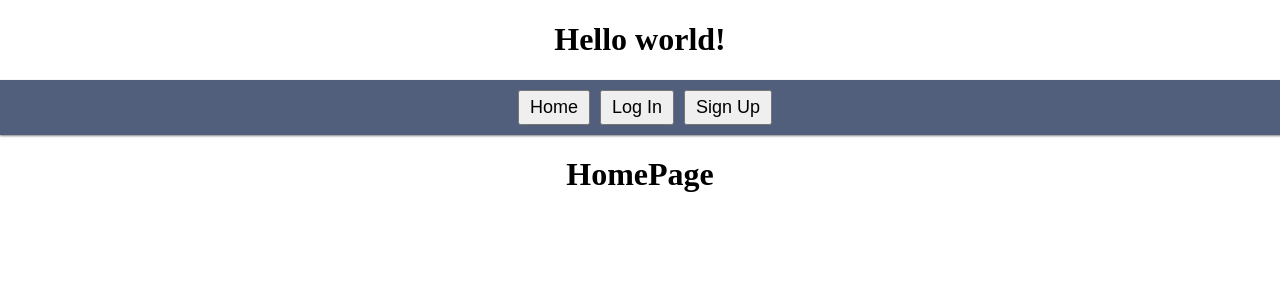
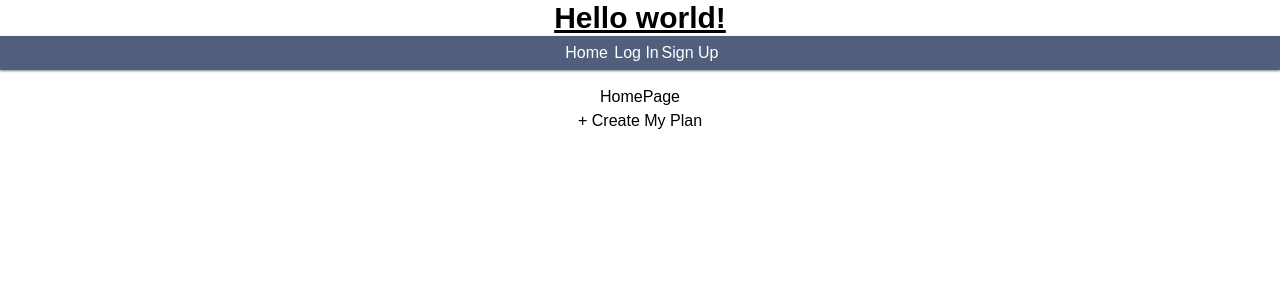
Before and after one commit to philtrachtenberg3/Reject-Me-client, a React (Create React App) app: page / in a window 1280 px wide. Shown: the top 300 px of the page. Built offline with nearby package versions, Linux system fonts and the light colour scheme.

Commit message:
restructured stuff for day 2. ugh. still need to get delete and update to work. create my plan now redirects to the plan itself, which is good

```diff
--- a/src/App.js
+++ b/src/App.js
@@ -6,6 +6,7 @@ import HomePage from './pages/HomePage/HomePage';
 import SignupPage from './pages/SignupPage/SignupPage';
 import LoginPage from './pages/LoginPage/LoginPage';
 import MyPlans from './pages/MyPlans/MyPlans';
+import CreateMyPlan from './pages/CreateMyPlan/CreateMyPlan';
 import MyPlanDetails from './pages/MyPlanDetails/MyPlanDetails';
 import MyChallengeDetails from './pages/MyChallengeDetails/MyChallengeDetails';
 import Anon from './components/Anon/Anon';
@@ -34,6 +35,7 @@ function App() {
 
       <Route path="/" element={<HomePage />}/>
       <Route path="/plan/my-plans/" element={<MyPlans />}/>
+      <Route path="/plan/create-my-plan/" element={<CreateMyPlan />}/>
       <Route path="/plan/my-plans/:planId" element={<MyPlanDetails />}/>
       <Route path="/plan/my-plans/:planId/:challengeId" element={<MyChallengeDetails />}/>
 
--- /dev/null
+++ b/src/pages/CreateMyPlan/CreateMyPlan.jsx
@@ -0,0 +1,15 @@
+import axios from 'axios';
+import {useState, useEffect} from 'react';
+import {useParams, Link} from 'react-router-dom';
+
+function CreateMyPlan() {
+  return (
+    <div>
+
+
+
+    </div>
+  )
+}
+
+export default CreateMyPlan
--- a/src/pages/HomePage/HomePage.jsx
+++ b/src/pages/HomePage/HomePage.jsx
@@ -1,8 +1,37 @@
-import React from 'react'
+import axios from 'axios';
+import {useState, useEffect} from 'react';
+import {useParams, Link, useNavigate} from 'react-router-dom';
 
 function HomePage() {
+
+
+  const navigate = useNavigate();
+
+
+  const handleSubmit = (e) => {
+    e.preventDefault()
+
+    const storedToken = localStorage.getItem('authToken')
+    axios
+    .post(`${process.env.REACT_APP_API_URL}/plan/create-my-plan`, {
+      headers: {
+          Authorization: `Bearer ${storedToken}`
+      }
+  })
+  .then((response) => {
+    navigate(`/plan/my-plans/${response.data._id}`)
+  })
+
+  }
+
   return (
-    <h1>HomePage</h1>
+    <>
+      <h1>HomePage</h1>
+      <Link to="/plan/create-my-plan">
+        <button onClick={handleSubmit}>+ Create My Plan</button>
+      </Link>
+    </>
+
   )
 }
 
--- a/src/pages/MyChallengeDetails/MyChallengeDetails.jsx
+++ b/src/pages/MyChallengeDetails/MyChallengeDetails.jsx
@@ -1,10 +1,12 @@
 import axios from 'axios';
 import {useState, useEffect} from 'react';
-import {useParams, Link} from 'react-router-dom';
+import {useParams, Link, useNavigate} from 'react-router-dom';
 
 function MyChallengeDetails() {
   const [challenge, setChallenge] = useState("")
   const {planId, challengeId} = useParams();
+
+  const navigate = useNavigate();
 
   const [title, setTitle] = useState("")
   const [date, setDate] = useState("")
@@ -38,6 +40,16 @@ useEffect(() => {
   getChallenge();
 }, [])
 
+const handleSubmit = (e) => {
+  e.preventDefault();
+
+  const body = {journalEntry};
+
+  axios.put(`${process.env.REACT_APP_API_URL}/plan/my-plans/${planId}/${challengeId}`, body)
+  .then(() => navigate(`/plan/my-plans/${planId}`))
+  .catch((err) => console.log(err))
+}
+
 
 
 
@@ -48,9 +60,9 @@ useEffect(() => {
     {challenge && (
       <>
         <h1>{challenge.title}</h1>
-        <h3>Day {challenge.day}</h3>
+        <h3>Day {challenge.day}, {challenge.date.slice(0,10)}</h3>
         <form>
-            <label htmlFor="title">Title</label>
+            {/* <label htmlFor="title">Title</label>
             <input type="text" name="title" id="title" value={title} onChange={handleTitle}/>
 
             <label htmlFor="date">Date</label>
@@ -60,12 +72,12 @@ useEffect(() => {
             <input type="checkbox" name="isCompleted" id="isCompleted" checked={isCompleted} onChange={handleIsCompleted}/>
 
             <label htmlFor="wasRejected">Were you rejected?</label>
-            <input type="checkbox" name="wasRejected" id="wasRejected" checked={wasRejected} onChange={handleWasRejected}/>
+            <input type="checkbox" name="wasRejected" id="wasRejected" checked={wasRejected} onChange={handleWasRejected}/> */}
 
             <label htmlFor="journalEntry">Share Your Experience!</label>
             <textarea name="journalEntry" id="" cols="30" rows="10" onChange={handleJournalEntry}>{journalEntry}</textarea>
 
-            <button type="submit">Save</button>
+            <button type="submit" onSubmit={handleSubmit}>Save</button>
 
         </form>
 
--- a/src/pages/MyPlanDetails/MyPlanDetails.jsx
+++ b/src/pages/MyPlanDetails/MyPlanDetails.jsx
@@ -30,15 +30,14 @@ function MyPlanDetails() {
                     {plan.challenges.map((challengeDetails) => {
                         return (
                             <div key={challengeDetails._id} className="p-6 max-w-sm bg-white rounded-lg border border-gray-200 shadow-md dark:bg-gray-800 dark:border-gray-700">
-                                <a href="#">
+                            <Link to={`/plan/my-plans/${plan._id}/${challengeDetails._id}`} class="inline-flex items-center py-2 px-3 text-sm font-medium text-center text-white bg-blue-700 rounded-lg hover:bg-blue-800 focus:ring-4 focus:outline-none focus:ring-blue-300 dark:bg-blue-600 dark:hover:bg-blue-700 dark:focus:ring-blue-800">
                                     <h5 class="mb-2 text-2xl font-bold tracking-tight text-gray-900 dark:text-white">{challengeDetails.title}</h5>
-                                </a>
+                                </Link>
                                 <p class="mb-3 font-normal text-gray-700 dark:text-gray-400">Day {challengeDetails.day}</p>
-                                <Link to={`/plan/my-plans/${plan._id}/${challengeDetails._id}`}>
-                                    <a href="#" class="inline-flex items-center py-2 px-3 text-sm font-medium text-center text-white bg-blue-700 rounded-lg hover:bg-blue-800 focus:ring-4 focus:outline-none focus:ring-blue-300 dark:bg-blue-600 dark:hover:bg-blue-700 dark:focus:ring-blue-800">
+                                <Link to={`/plan/my-plans/${plan._id}/${challengeDetails._id}`} class="inline-flex items-center py-2 px-3 text-sm font-medium text-center text-white bg-blue-700 rounded-lg hover:bg-blue-800 focus:ring-4 focus:outline-none focus:ring-blue-300 dark:bg-blue-600 dark:hover:bg-blue-700 dark:focus:ring-blue-800">
+
                                         See Challenge
                                         <svg aria-hidden="true" class="ml-2 -mr-1 w-4 h-4" fill="currentColor" viewBox="0 0 20 20" xmlns="http://www.w3.org/2000/svg"><path fill-rule="evenodd" d="M10.293 3.293a1 1 0 011.414 0l6 6a1 1 0 010 1.414l-6 6a1 1 0 01-1.414-1.414L14.586 11H3a1 1 0 110-2h11.586l-4.293-4.293a1 1 0 010-1.414z" clip-rule="evenodd"></path></svg>
-                                    </a>
                                 </Link>
                             </div>
 
--- a/src/pages/MyPlans/MyPlans.jsx
+++ b/src/pages/MyPlans/MyPlans.jsx
@@ -1,9 +1,12 @@
 import axios from 'axios';
 import {useState, useEffect} from 'react';
-import {Link} from 'react-router-dom';
+import {Link, useParams, useNavigate} from 'react-router-dom';
 
 function MyPlans() {
     const [planList, setPlanList] = useState([])
+    const {planId} = useParams()
+
+    const navigate = useNavigate();
 
     const getPlanList = async () => {
         try {
@@ -20,6 +23,20 @@ function MyPlans() {
         getPlanList();
     }, [])
 
+    const handleDelete = (e) => {
+        e.preventDefault()
+
+        const storedToken = localStorage.getItem('authToken')
+        axios
+        .delete(`${process.env.REACT_APP_API_URL}/plan/my-plans/${planId}/delete`, {
+          headers: {
+              Authorization: `Bearer ${storedToken}`
+          }
+      })
+      .then(() => {
+        navigate(`/plan/my-plans/`)
+      })}
+
 
   return (
     <div>
@@ -27,7 +44,11 @@ function MyPlans() {
             return (
                 <div key={singlePlanList._id}>
                     <Link to={`/plan/my-plans/${singlePlanList._id}`}>
-                        <h1>{singlePlanList._id}</h1>
+                        <h3>Your plan created on: {singlePlanList.createdAt.slice(0,10)}</h3>
+                    </Link>
+                        <p>id: {singlePlanList._id}</p>
+                    <Link to={`/plan/my-plans/${singlePlanList._id}/delete`}>
+                        <button onClick={handleDelete}>Delete Plan</button>
                     </Link>
                 </div>
             )
@@ -36,4 +57,5 @@ function MyPlans() {
   )
 }
 
+
 export default MyPlans
--- a/config/tailwind.config.js
+++ b/tailwind.config.js
@@ -1,8 +1,7 @@
 /** @type {import('tailwindcss').Config} */
 module.exports = {
   content: [
-    "./src/components/**/*.{js,jsx,ts,tsx}",
-    "./src/pages/**/*.{js,jsx,ts,tsx}"
+    "./src/**/*.{js,jsx,ts,tsx}"
   ],
   theme: {
     screens: {
```
Also changed, not shown: postcss.config.js (renamed from config/postcss.config.js), 1 other file (tests, documents, lock files or other folders).
